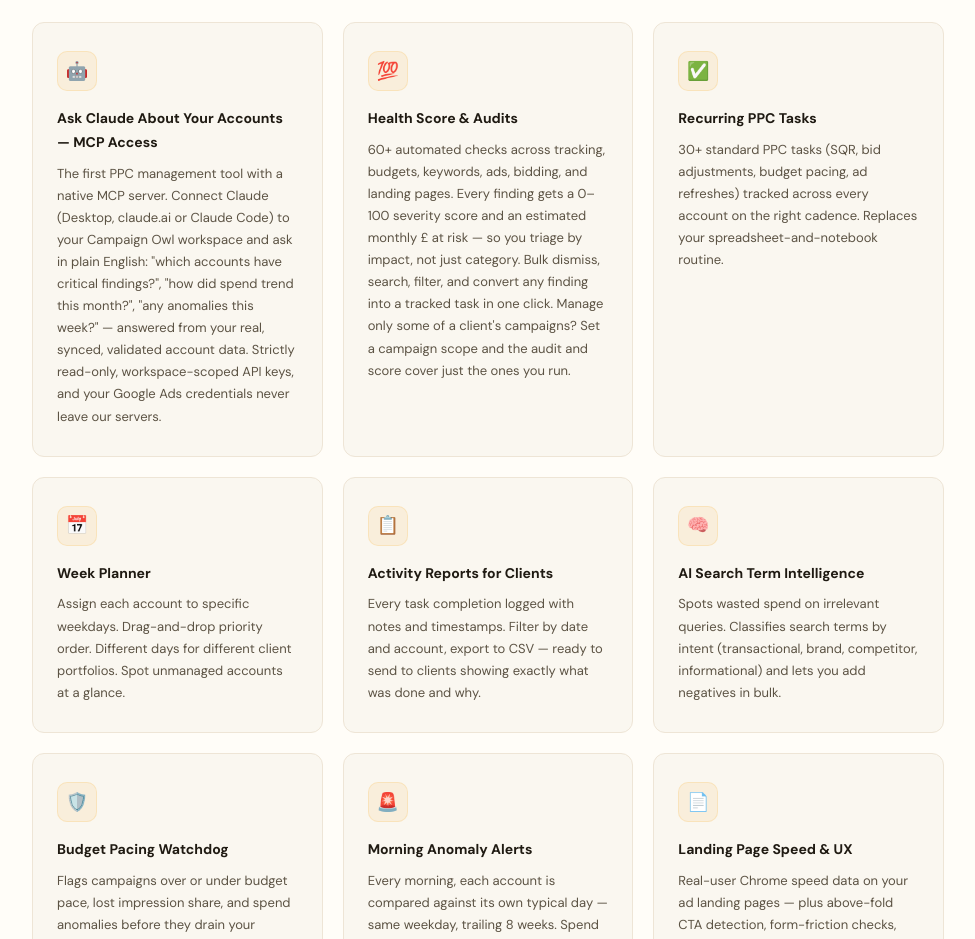
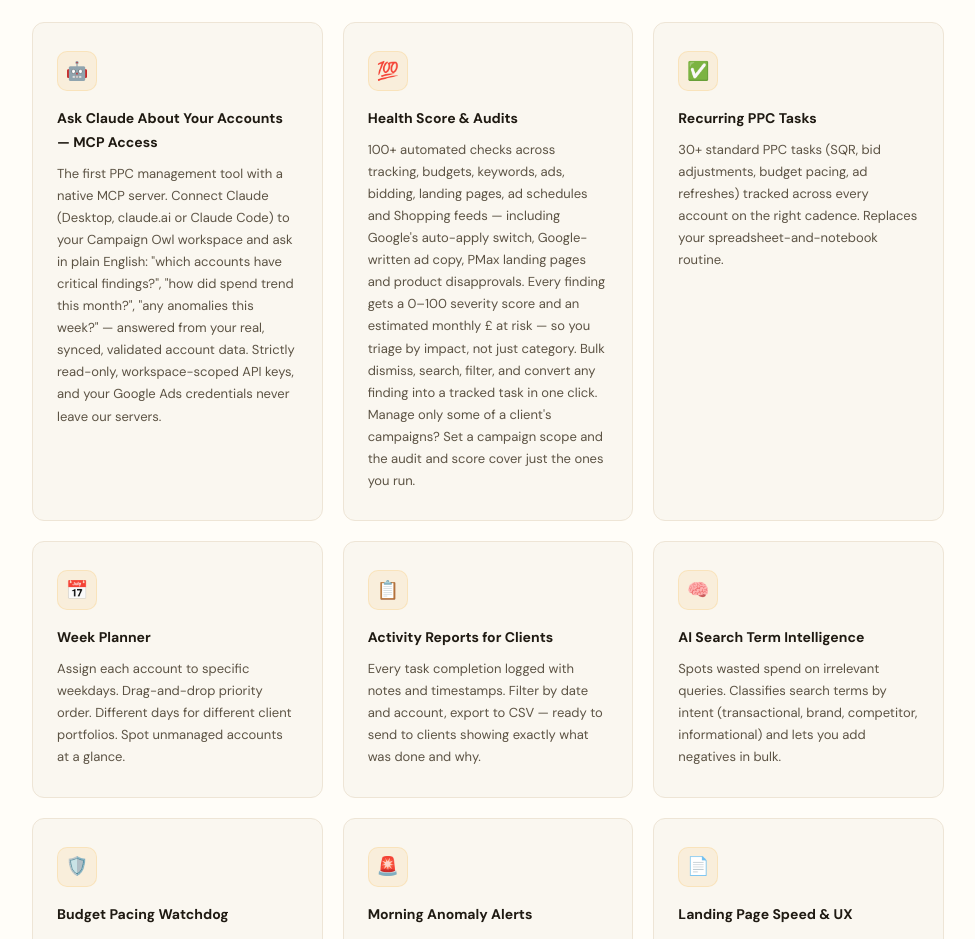
Before and after one commit to campaignowl/campaignowl-website, a plain HTML site: page index.html in a window 1280 px wide. Shown: the part 9340-10279 px from the top of the page, without its empty margins (152-1127 px from the left). Drawn offline with nearby package versions, Linux system fonts and the light colour scheme.

Commit message:
Features: audits now cover ad schedules, Shopping feeds, auto-apply, PMax pages

```diff
--- a/index.html
+++ b/index.html
@@ -588,7 +588,7 @@
       <div class="feature-card">
         <div class="feature-icon">💯</div>
         <h3>Health Score &amp; Audits</h3>
-        <p>60+ automated checks across tracking, budgets, keywords, ads, bidding, and landing pages. Every finding gets a 0–100 severity score and an estimated monthly £ at risk — so you triage by impact, not just category. Bulk dismiss, search, filter, and convert any finding into a tracked task in one click. Manage only some of a client's campaigns? Set a campaign scope and the audit and score cover just the ones you run.</p>
+        <p>100+ automated checks across tracking, budgets, keywords, ads, bidding, landing pages, ad schedules and Shopping feeds — including Google's auto-apply switch, Google-written ad copy, PMax landing pages and product disapprovals. Every finding gets a 0–100 severity score and an estimated monthly £ at risk — so you triage by impact, not just category. Bulk dismiss, search, filter, and convert any finding into a tracked task in one click. Manage only some of a client's campaigns? Set a campaign scope and the audit and score cover just the ones you run.</p>
       </div>
       <div class="feature-card">
         <div class="feature-icon">✅</div>
```
